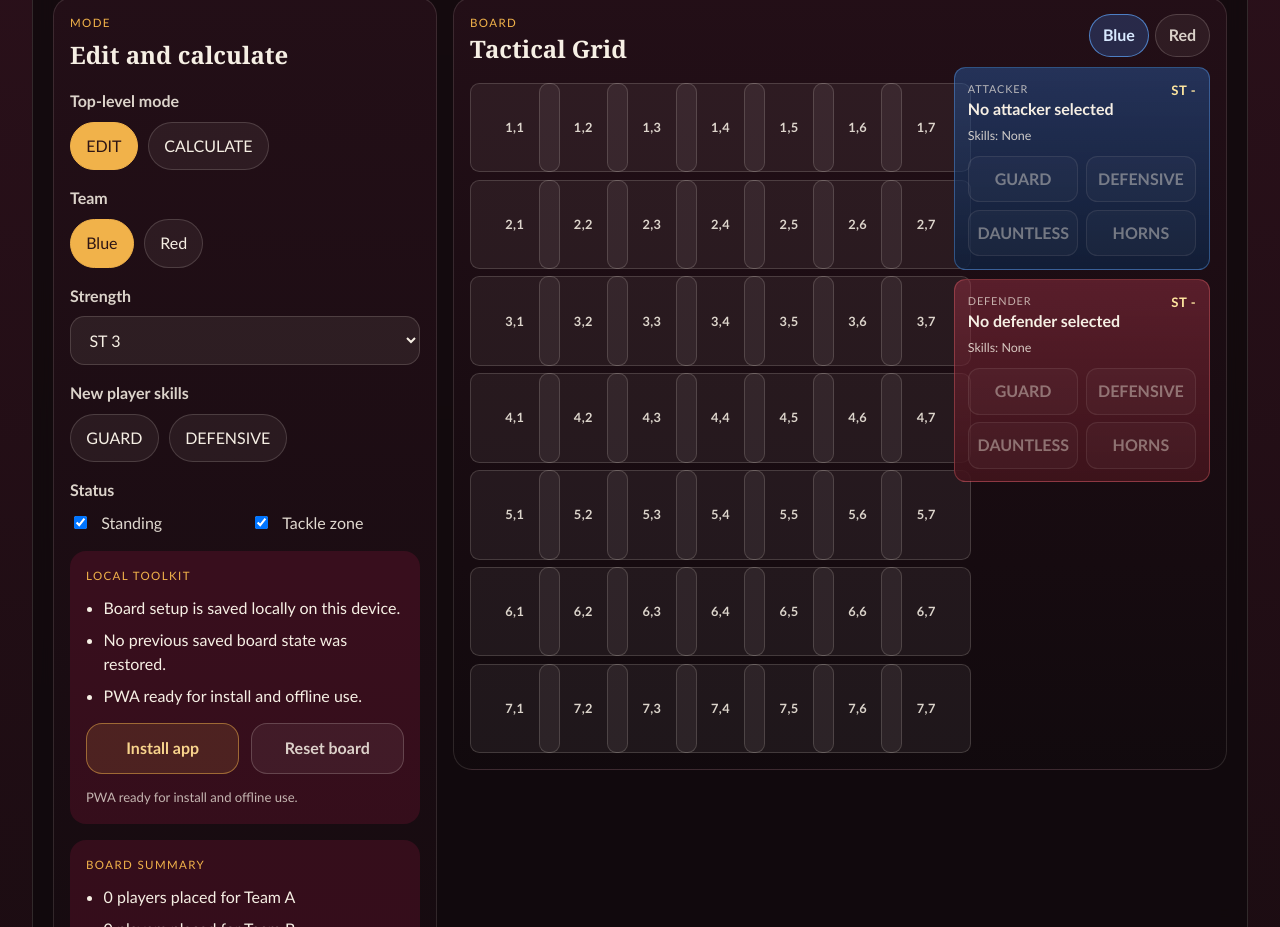
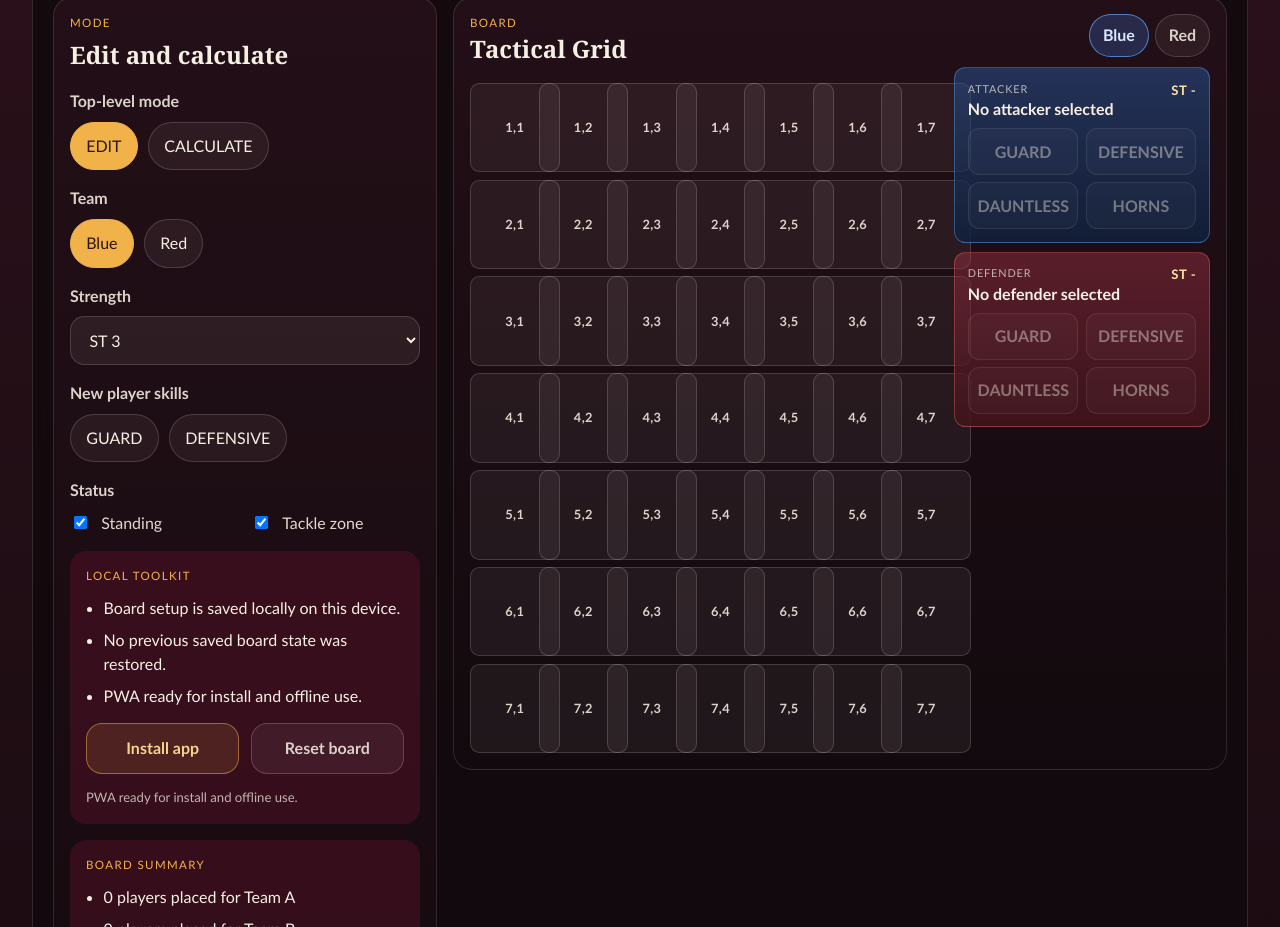
Before and after one commit to safeathomeapp/bloodbowltoolkit, a React (Vite) app: page / in a window 1280 px wide. Shown: the part 1280-2207 px from the top of the page. Built offline with nearby package versions, Linux system fonts and the light colour scheme.

Commit message:
chore: remove player card skills summary

```diff
--- a/src/tools/block-dice/components/BlockDiceCalculator.tsx
+++ b/src/tools/block-dice/components/BlockDiceCalculator.tsx
@@ -1012,9 +1012,6 @@ export function BlockDiceCalculator() {
                 {attackerCardStrength !== null ? `ST ${attackerCardStrength}` : 'ST -'}
               </p>
             </div>
-            <p className={styles.playerCardMeta}>
-              Skills: {blockerSkills.length > 0 ? blockerSkills.join(', ') : 'None'}
-            </p>
             <div className={styles.playerCardToggleRow}>
               {PLAYER_SKILL_OPTIONS.map((skill) => (
                 <button
@@ -1045,9 +1042,6 @@ export function BlockDiceCalculator() {
                 {defenderCardStrength !== null ? `ST ${defenderCardStrength}` : 'ST -'}
               </p>
             </div>
-            <p className={styles.playerCardMeta}>
-              Skills: {targetSkills.length > 0 ? targetSkills.join(', ') : 'None'}
-            </p>
             <div className={styles.playerCardToggleRow}>
               {PLAYER_SKILL_OPTIONS.map((skill) => (
                 <button
```
Also changed, not shown: 1 other file (tests, documents, lock files or other folders).
